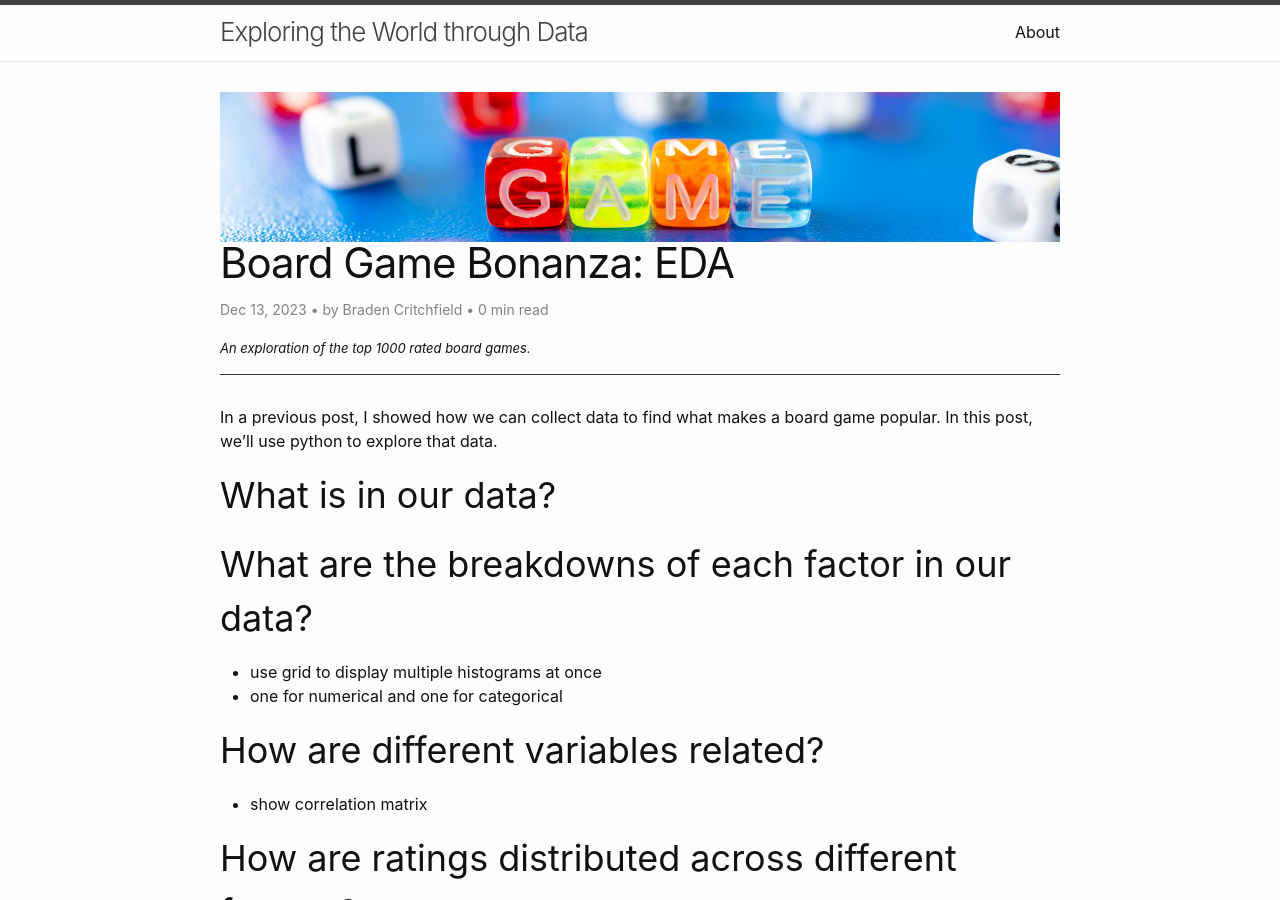
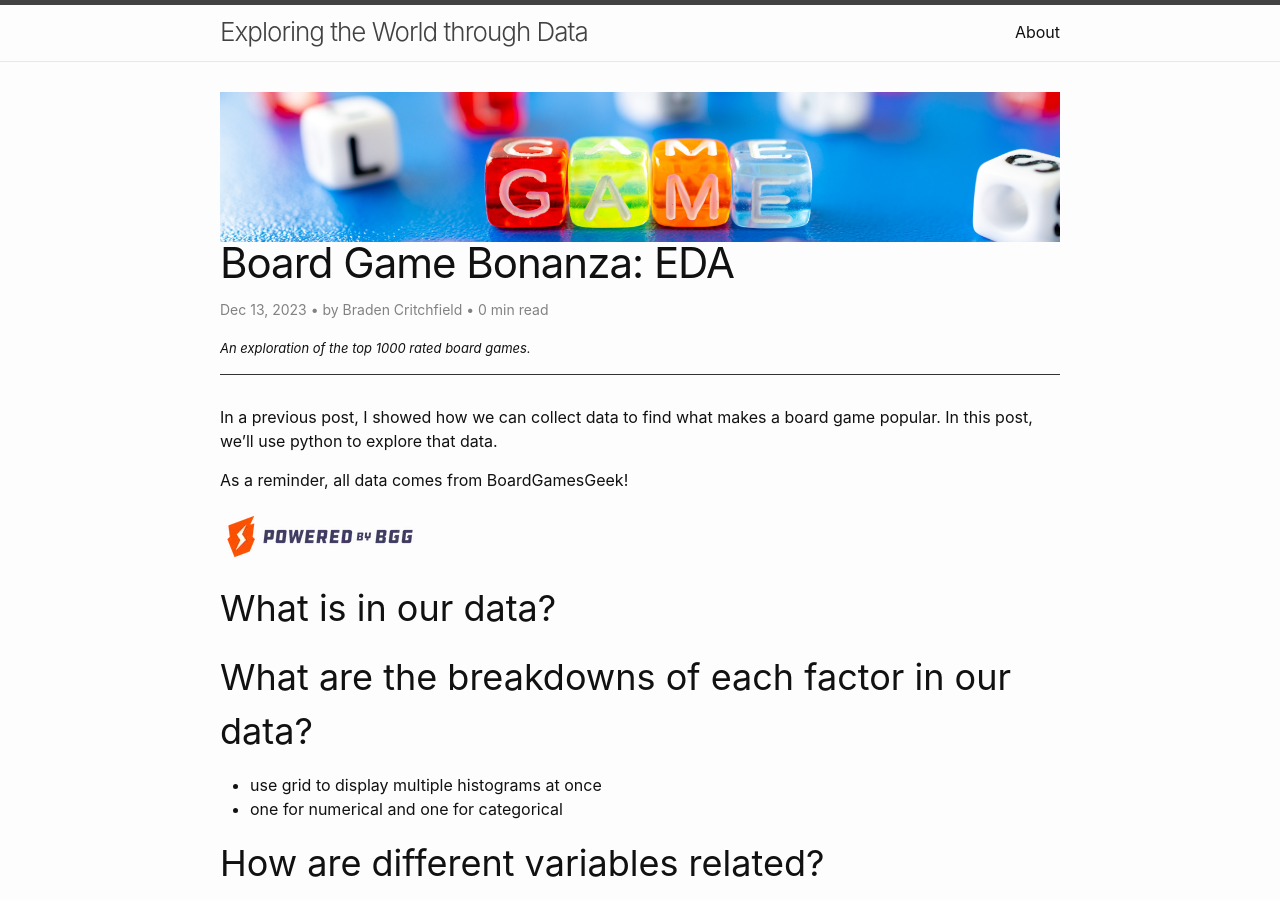
Before and after one commit to bradenmcritchfield/bradenmcritchfield.github.io, a Jekyll site: the page built from _posts/2023-12-13-Board-Game-Bonanza-EDA.md, in a window 1280 px wide and 900 px high. Built offline with Jekyll 4.4.1, drawn with Linux system fonts in a browser that asks for light colours; comment, search, counter and statistics services are not loaded.

Commit message:
Add BGG attribution

```diff
--- a/_posts/2023-12-13-Board-Game-Bonanza-EDA.md
+++ b/_posts/2023-12-13-Board-Game-Bonanza-EDA.md
@@ -7,6 +7,10 @@ image: /assets/images/GameImage.jpg
 ---
 
 In a previous post, I showed how we can collect data to find what makes a board game popular. In this post, we'll use python to explore that data.
+
+As a reminder, all data comes from BoardGamesGeek!
+
+![BGG logo](/assets/images/BGG.webp)
 
 # What is in our data?
 
```
